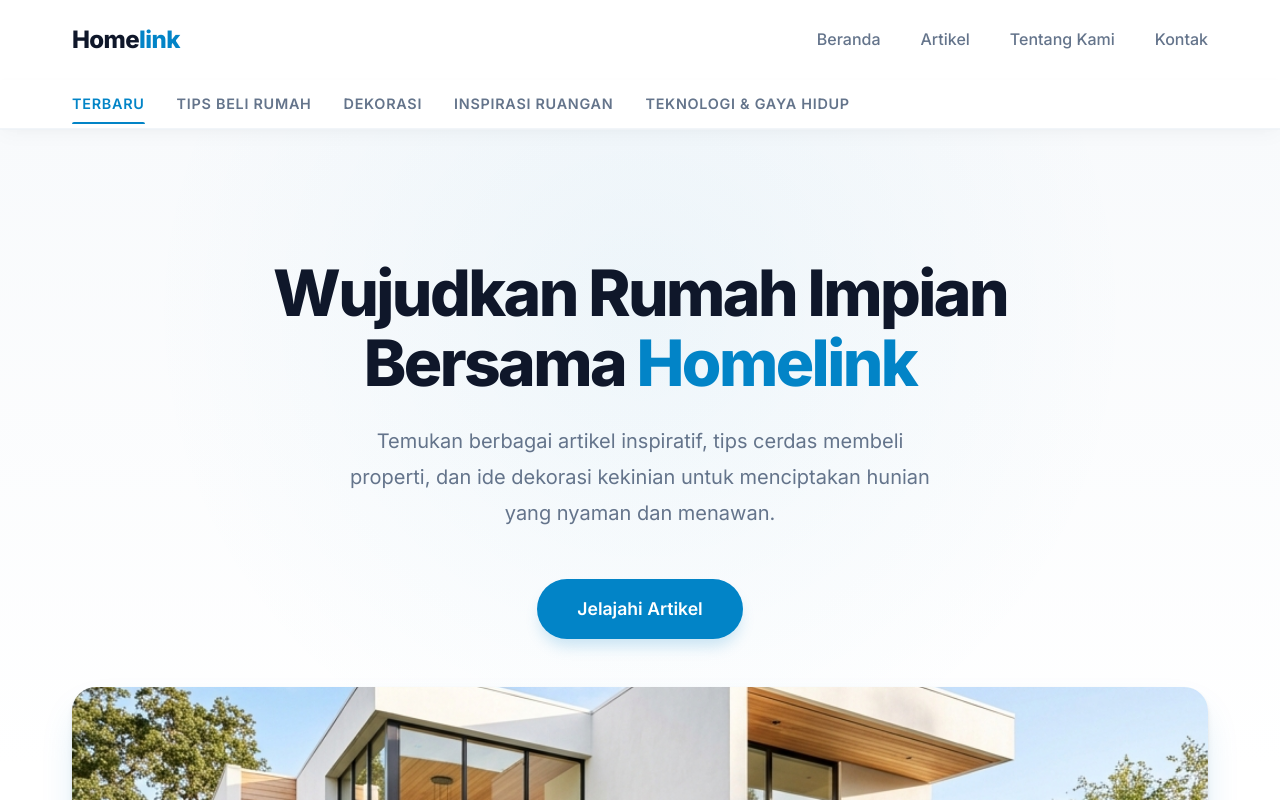
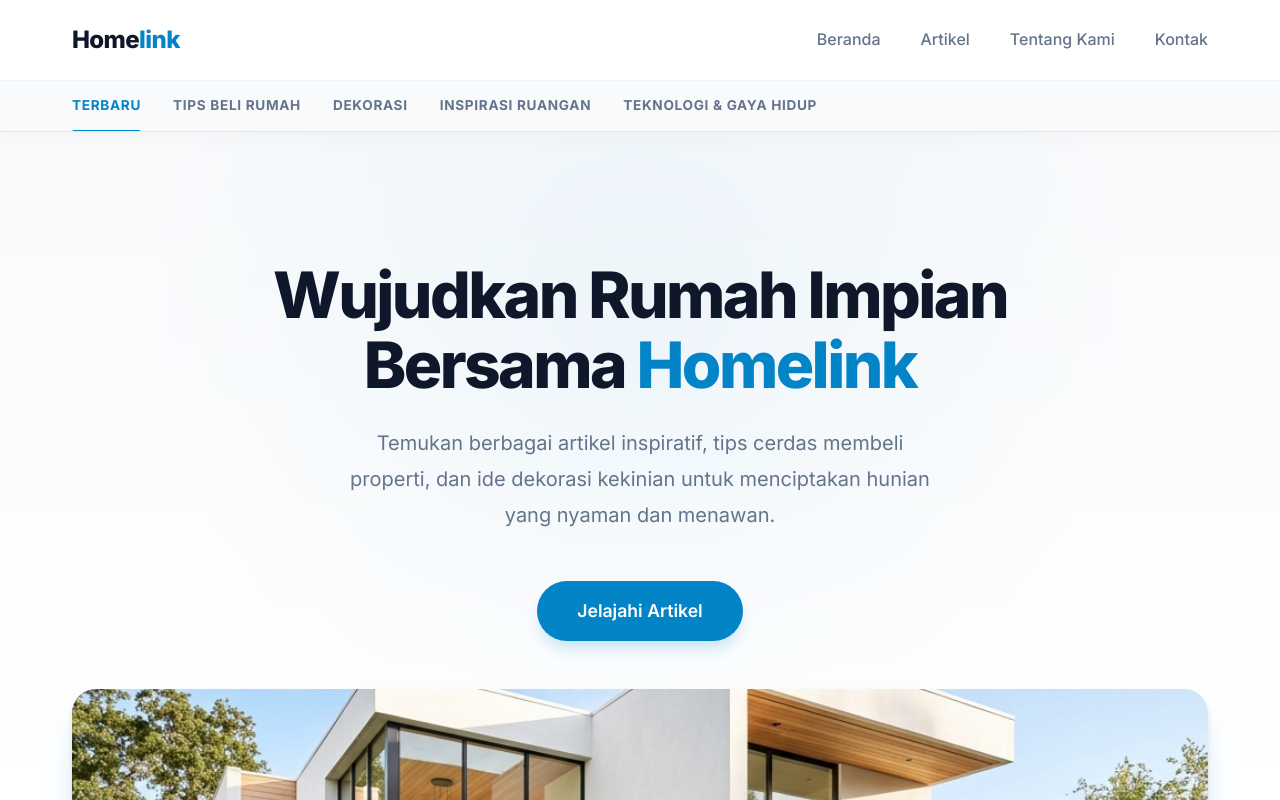
Before and after one commit to crashingdown90/homelink, a Next.js app: page / in a window 1280 px wide. Shown: the top 800 px of the page. Built offline with nearby package versions, Linux system fonts and the light colour scheme.

Commit message:
style: fix sub-navbar design to seamlessly integrate with header

```diff
--- a/src/app/globals.css
+++ b/src/app/globals.css
@@ -62,9 +62,7 @@ ul {
   z-index: 100;
   width: 100%;
   padding: 0;
-  background: rgba(255, 255, 255, 0.95);
-  backdrop-filter: blur(12px);
-  border-bottom: 1px solid var(--border);
+  background: rgba(255, 255, 255, 0.98);
   box-shadow: 0 4px 20px rgba(0, 0, 0, 0.03);
 }
 
@@ -125,9 +123,9 @@ ul {
 
 /* Sub Navbar for Categories */
 .sub-navbar {
-  background: var(--surface);
-  border-bottom: 1px solid var(--border);
-  box-shadow: 0 2px 10px rgba(0,0,0,0.02);
+  background: #f8fafc;
+  border-top: 1px solid var(--border);
+  border-bottom: 1px solid #e2e8f0;
   overflow-x: auto;
   scrollbar-width: none; /* Firefox */
 }
@@ -139,19 +137,21 @@ ul {
 .sub-nav-content {
   display: flex;
   gap: 2rem;
-  align-items: center;
-  height: 48px;
+  align-items: stretch;
+  height: 50px;
   max-width: 1200px;
   margin: 0 auto;
   padding: 0 2rem;
 }
 
 .sub-nav-link {
-  font-size: 0.9rem;
-  font-weight: 600;
+  font-size: 0.85rem;
+  font-weight: 700;
   color: var(--text-muted);
   white-space: nowrap;
-  padding: 0.5rem 0;
+  display: flex;
+  align-items: center;
+  padding: 0;
   position: relative;
   transition: color 0.2s ease;
   text-transform: uppercase;
@@ -166,7 +166,7 @@ ul {
 .sub-nav-link.active::after {
   content: '';
   position: absolute;
-  bottom: 0;
+  bottom: -1px;
   left: 0;
   width: 100%;
   height: 2px;
```
